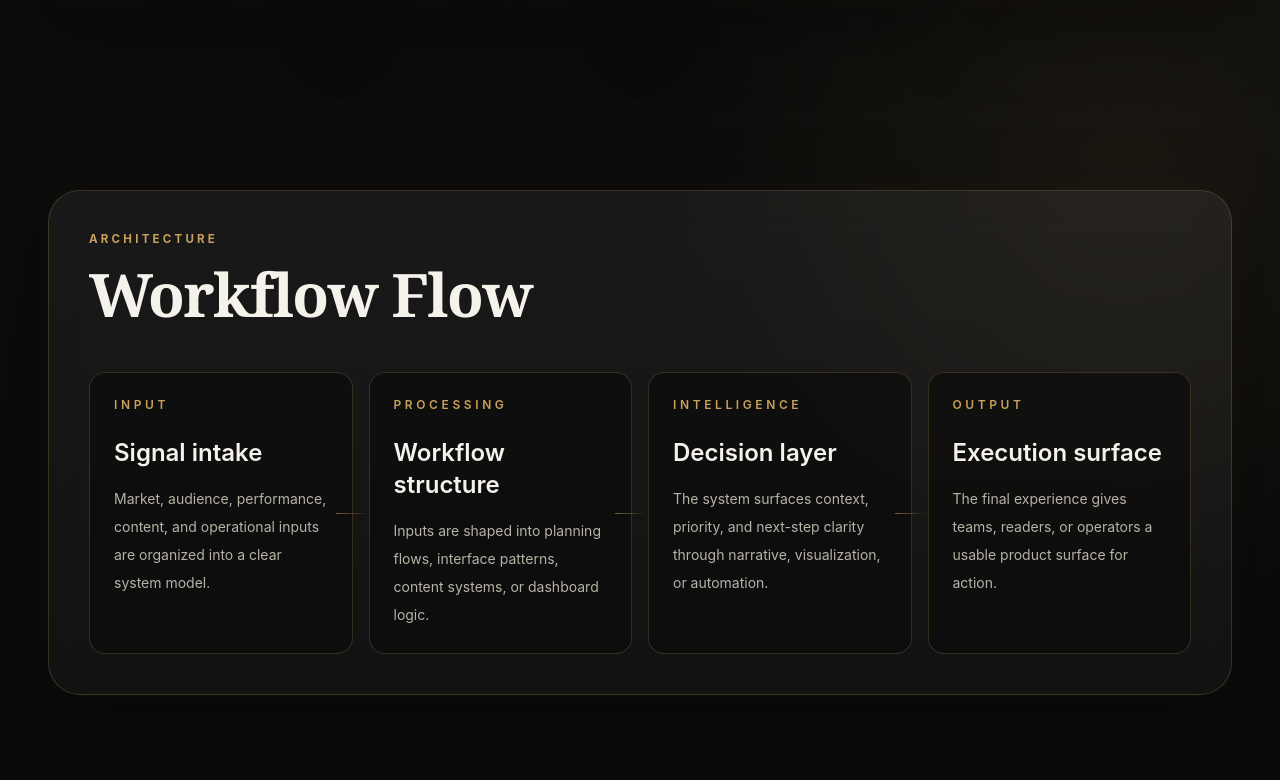
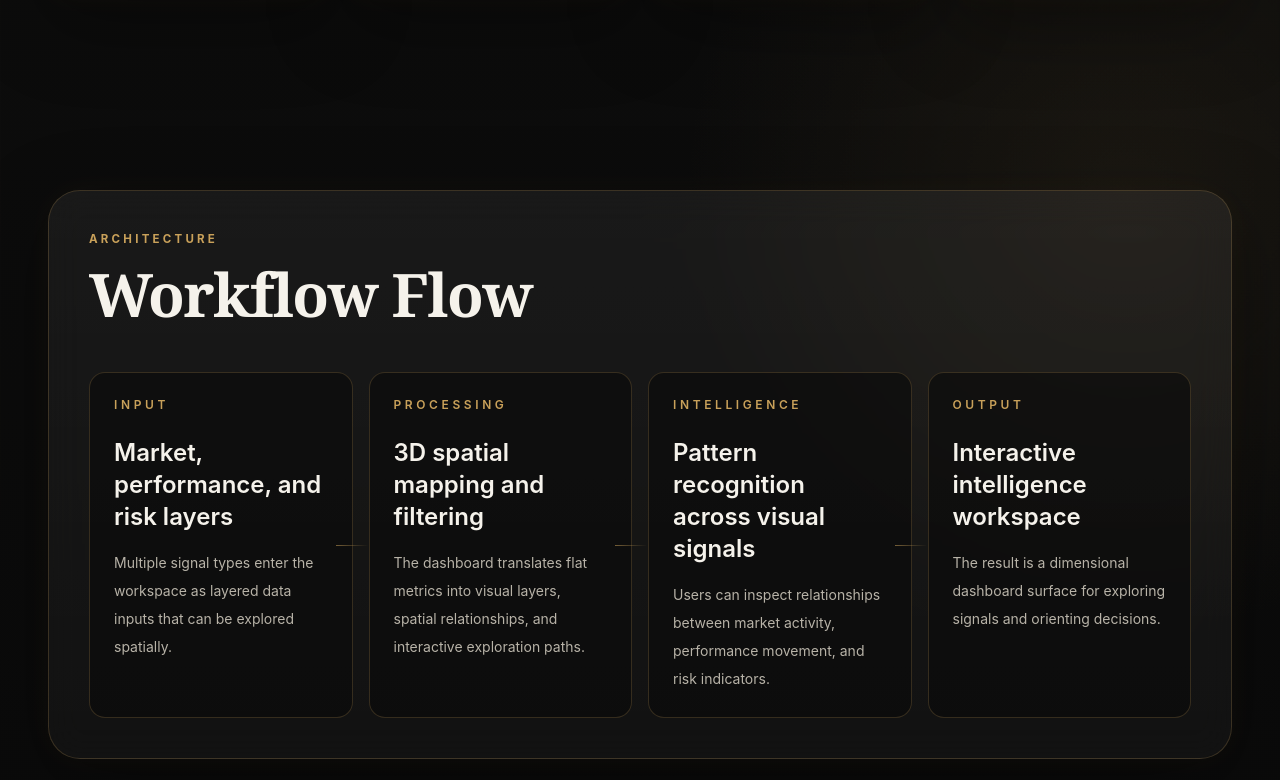
Before and after one commit to codename-blackweb/portfolio, a Next.js app: page /projects/axiome in a window 1280 px wide. Shown: the part 2017-2797 px from the top of the page. Built offline with nearby package versions, Linux system fonts and the light colour scheme.

Commit message:
Refine project system previews

```diff
--- a/data/projects.js
+++ b/data/projects.js
@@ -1,25 +1,25 @@
 const defaultArchitectureSteps = [
   {
     label: 'Input',
-    title: 'Signal intake',
+    title: 'Source inputs',
     description:
       'Market, audience, performance, content, and operational inputs are organized into a clear system model.',
   },
   {
     label: 'Processing',
-    title: 'Workflow structure',
+    title: 'System routing',
     description:
       'Inputs are shaped into planning flows, interface patterns, content systems, or dashboard logic.',
   },
   {
     label: 'Intelligence',
-    title: 'Decision layer',
+    title: 'Interpretive model',
     description:
       'The system surfaces context, priority, and next-step clarity through narrative, visualization, or automation.',
   },
   {
     label: 'Output',
-    title: 'Execution surface',
+    title: 'Delivery interface',
     description:
       'The final experience gives teams, readers, or operators a usable product surface for action.',
   },
@@ -73,6 +73,7 @@ function createProject({
   relatedAssetsTitle,
   relatedAssetsIntro,
   filterGroup,
+  screenshotPlaceholder,
 }) {
   return {
     slug,
@@ -113,7 +114,7 @@ function createProject({
     relatedAssets,
     relatedAssetsTitle,
     relatedAssetsIntro,
-    screenshotPlaceholder: `${title} product preview`,
+    screenshotPlaceholder: screenshotPlaceholder || `${title} product preview`,
     images: ['/placeholder.png'],
   };
 }
@@ -133,6 +134,33 @@ export const projects = [
       'Context: Campaign planning and execution spread across disconnected tools with no unified system. The Challenge: Teams lacked a centralized way to plan, track, and execute campaigns across channels, creating bottlenecks and misalignment.',
     solution:
       'Overture OS structures marketing operations around connected inputs, real-time visibility, and repeatable decision workflows so teams can move from scattered activity to coordinated revenue execution.',
+    screenshotPlaceholder: 'Overture OS campaign system',
+    architectureSteps: [
+      {
+        label: 'Input',
+        title: 'Campaign inputs and content planning',
+        description:
+          'Campaign requirements, channel priorities, content ideas, and launch needs enter one coordinated planning system.',
+      },
+      {
+        label: 'Processing',
+        title: 'Workflow orchestration and scheduling',
+        description:
+          'Planning inputs are sequenced into campaign timelines, ownership paths, publishing windows, and execution workflows.',
+      },
+      {
+        label: 'Intelligence',
+        title: 'Performance tracking and optimization',
+        description:
+          'The system connects execution activity to performance signals so teams can adjust campaigns with clearer context.',
+      },
+      {
+        label: 'Output',
+        title: 'Cross-channel execution layer',
+        description:
+          'Operators get a unified surface for coordinating campaign delivery across content, channels, and reporting.',
+      },
+    ],
     impact: [
       'Centralized campaign planning, tracking, and publishing workflows.',
       'Improved cross-channel coordination and visibility.',
@@ -161,6 +189,33 @@ export const projects = [
       'Context: Operators were monitoring too many disconnected signals without a reliable way to separate noise from priority changes. The Challenge: Important market, workflow, and performance signals were buried across tools, delaying response and making decisions reactive.',
     solution:
       'SignalForge creates a signal layer that detects meaningful changes, organizes them around business context, and turns them into workflows teams can act on.',
+    screenshotPlaceholder: 'SignalForge intelligence engine',
+    architectureSteps: [
+      {
+        label: 'Input',
+        title: 'Search + market signal ingestion',
+        description:
+          'Search behavior, market movement, audience activity, and competitive signals enter the intelligence layer.',
+      },
+      {
+        label: 'Processing',
+        title: 'Signal extraction and clustering',
+        description:
+          'Raw signals are filtered, grouped, and organized around themes that reveal meaningful change.',
+      },
+      {
+        label: 'Intelligence',
+        title: 'Intent scoring and prioritization',
+        description:
+          'The engine ranks patterns by urgency, opportunity, and strategic relevance for operators.',
+      },
+      {
+        label: 'Output',
+        title: 'Actionable insight layer',
+        description:
+          'Teams receive focused intelligence that translates signal movement into decisions and next steps.',
+      },
+    ],
     impact: [
       'Improved visibility into high-priority signals.',
       'Reduced manual scanning and interpretation friction.',
@@ -186,6 +241,33 @@ export const projects = [
       'An editorial strategy experience explaining the shift from traditional SEO to AI search and answer-engine discovery.',
     problem:
       'Context: Search behavior is shifting from ranked links to AI answers, entity recognition, and multi-platform discovery. The Challenge: Teams need a clear way to understand how SEO, answer engines, authority signals, and platform visibility now work together.',
+    screenshotPlaceholder: 'AI search strategy field guide',
+    architectureSteps: [
+      {
+        label: 'Input',
+        title: 'Search behavior and platform shifts',
+        description:
+          'SEO changes, answer-engine behavior, entity signals, and multi-platform discovery patterns shape the editorial foundation.',
+      },
+      {
+        label: 'Processing',
+        title: 'Editorial synthesis and section sequencing',
+        description:
+          'Complex search concepts are organized into a guided narrative that moves readers through the new discovery model.',
+      },
+      {
+        label: 'Intelligence',
+        title: 'Entity authority and answer-engine framing',
+        description:
+          'The experience clarifies how authority, structure, and machine-readable context influence modern visibility.',
+      },
+      {
+        label: 'Output',
+        title: 'Strategic discovery playbook',
+        description:
+          'Readers leave with a sharper framework for building visibility across SEO, AI search, and platform ecosystems.',
+      },
+    ],
     impact: [
       'Clarified the strategic shift from keyword SEO to answer-engine visibility.',
       'Framed AI search, entity authority, and multi-platform discovery in one narrative system.',
@@ -205,6 +287,33 @@ export const projects = [
       'A spatial intelligence dashboard concept for exploring market and risk signals through layered 3D visualization.',
     problem:
       'Context: Market, performance, and risk data often lives in flat dashboards that make spatial relationships hard to understand. The Challenge: Users needed a more dimensional way to explore layered signals without losing orientation or decision context.',
+    screenshotPlaceholder: 'Axiome spatial intelligence dashboard',
+    architectureSteps: [
+      {
+        label: 'Input',
+        title: 'Market, performance, and risk layers',
+        description:
+          'Multiple signal types enter the workspace as layered data inputs that can be explored spatially.',
+      },
+      {
+        label: 'Processing',
+        title: '3D spatial mapping and filtering',
+        description:
+          'The dashboard translates flat metrics into visual layers, spatial relationships, and interactive exploration paths.',
+      },
+      {
+        label: 'Intelligence',
+        title: 'Pattern recognition across visual signals',
+        description:
+          'Users can inspect relationships between market activity, performance movement, and risk indicators.',
+      },
+      {
+        label: 'Output',
+        title: 'Interactive intelligence workspace',
+        description:
+          'The result is a dimensional dashboard surface for exploring signals and orienting decisions.',
+      },
+    ],
     impact: [
       'Created a 3D exploration model for market, performance, and risk signals.',
       'Improved conceptual visibility across layered intelligence inputs.',
@@ -238,6 +347,33 @@ export const projects = [
       'An executive intelligence dashboard designed to turn recruitment, sentiment, and shareholder signals into leadership-ready visibility.',
     problem:
       'Context: Leadership lacked clear visibility into how campaigns were performing and contributing to pipeline outcomes. The Challenge: Campaign data was siloed and difficult to interpret, making attribution unclear and slowing decision-making.',
+    screenshotPlaceholder: 'Executive performance dashboard',
+    architectureSteps: [
+      {
+        label: 'Input',
+        title: 'Campaign and engagement data streams',
+        description:
+          'Campaign activity, engagement signals, pipeline context, and performance data feed the executive view.',
+      },
+      {
+        label: 'Processing',
+        title: 'Data aggregation and normalization',
+        description:
+          'Disconnected reporting inputs are consolidated into a cleaner model for leadership review.',
+      },
+      {
+        label: 'Intelligence',
+        title: 'Attribution and performance analysis',
+        description:
+          'The dashboard connects campaign movement to attribution, sentiment, and business performance signals.',
+      },
+      {
+        label: 'Output',
+        title: 'Executive reporting interface',
+        description:
+          'Leadership gets a polished intelligence surface for faster review, alignment, and decision-making.',
+      },
+    ],
     impact: [
       'Increased attribution visibility +47% across campaign performance.',
       'Reduced reporting time -35% through consolidated dashboards.',
@@ -259,6 +395,33 @@ export const projects = [
       'A content management framework optimized for scale and personalization.',
     problem:
       'Context: High-volume, multi-platform content execution with inconsistent workflows and missed deadlines. The Challenge: Content production and approvals were fragmented, leading to delays, inconsistent publishing, and limited visibility into execution.',
+    screenshotPlaceholder: 'Content execution system',
+    architectureSteps: [
+      {
+        label: 'Input',
+        title: 'Content requests and campaign briefs',
+        description:
+          'Content needs, campaign inputs, audience goals, and platform requirements enter a structured production queue.',
+      },
+      {
+        label: 'Processing',
+        title: 'Production and approval workflows',
+        description:
+          'Requests move through drafting, review, approval, scheduling, and publishing readiness with clearer ownership.',
+      },
+      {
+        label: 'Intelligence',
+        title: 'Publishing cadence and performance tracking',
+        description:
+          'The system tracks delivery rhythm and performance signals to support better planning decisions.',
+      },
+      {
+        label: 'Output',
+        title: 'Scheduled content delivery',
+        description:
+          'Teams get a repeatable execution surface for shipping content across platforms on a reliable cadence.',
+      },
+    ],
     impact: [
       'Reduced turnaround time -39% by streamlining production and approval workflows.',
       'Improved publishing consistency to 95%+ on-time delivery.',
@@ -293,29 +456,30 @@ export const projects = [
     architectureSteps: [
       {
         label: 'Input',
-        title: 'Campaign plans and event inputs',
+        title: 'Channel requirements and content backlog',
         description:
-          'Event priorities, programming needs, social requirements, reporting inputs, and presentation assets enter a coordinated campaign structure.',
+          'Weekly channel needs, event priorities, content inventory, and campaign requests enter the planning system.',
       },
       {
         label: 'Processing',
-        title: 'Asset orchestration',
+        title: 'Weekly scheduling and coordination',
         description:
-          'Campaign assets move through planning, ownership, review, publishing readiness, and event-support workflows.',
+          'Content is organized into publishing windows, ownership assignments, event support needs, and approval paths.',
       },
       {
         label: 'Intelligence',
-        title: 'Campaign visibility',
+        title: 'Performance insights and optimization signals',
         description:
-          'Structured views help teams understand asset coverage, timing, channel readiness, and post-event storytelling opportunities.',
+          'Performance patterns and cadence visibility help inform format decisions, timing, and future planning.',
       },
       {
         label: 'Output',
-        title: 'Coordinated campaign delivery',
+        title: 'Multi-platform content calendar',
         description:
-          'Teams can execute across event programming, social content, reporting, and branded digital proof with clearer timing and responsibilities.',
+          'Teams get a structured calendar for coordinated delivery across campaign, event, and social content surfaces.',
       },
     ],
+    screenshotPlaceholder: 'Content planning system',
     impact: [
       'Maintained 3-4x weekly publishing cadence with 90%+ on-time delivery.',
       'Reduced missed deadlines -40% through structured workflows.',
@@ -370,6 +534,33 @@ export const projects = [
       'A developer experience hub structured around technical resource discovery and product education.',
     problem:
       'Context: Developer-facing resources needed to support education, discovery, and product understanding in one coherent destination. The Challenge: Technical content can become fragmented across docs, marketing pages, and product explainers, making it harder for developers to find the right path.',
+    screenshotPlaceholder: 'Developer resource hub',
+    architectureSteps: [
+      {
+        label: 'Input',
+        title: 'Technical resources and product education',
+        description:
+          'Docs, tutorials, product explainers, and developer learning needs feed the hub architecture.',
+      },
+      {
+        label: 'Processing',
+        title: 'Content architecture and taxonomy',
+        description:
+          'Technical material is organized into discoverable pathways, categories, and resource groupings.',
+      },
+      {
+        label: 'Intelligence',
+        title: 'Discoverability and learning path logic',
+        description:
+          'The experience guides developers toward relevant resources based on intent, product area, and education stage.',
+      },
+      {
+        label: 'Output',
+        title: 'Developer-facing knowledge hub',
+        description:
+          'Developers get a focused destination for understanding products, finding resources, and moving faster.',
+      },
+    ],
     impact: [
       'Improved organization of developer education and technical resources.',
       'Created a clearer entry point for product understanding and discovery.',
@@ -389,6 +580,33 @@ export const projects = [
       'An AI campaign operations concept for planning, execution, and optimization workflows.',
     problem:
       'Context: Campaign teams often plan, execute, and optimize across disconnected workflows while AI tools sit outside the operating process. The Challenge: The concept needed to show how AI could support campaign operations without becoming another isolated layer.',
+    screenshotPlaceholder: 'AI campaign operations workspace',
+    architectureSteps: [
+      {
+        label: 'Input',
+        title: 'Campaign goals and workflow inputs',
+        description:
+          'Campaign objectives, channel requirements, tasks, constraints, and optimization needs enter the workspace.',
+      },
+      {
+        label: 'Processing',
+        title: 'AI-assisted planning and task structuring',
+        description:
+          'The system organizes campaign work into recommended steps, production flows, and execution priorities.',
+      },
+      {
+        label: 'Intelligence',
+        title: 'Optimization prompts and execution signals',
+        description:
+          'AI-supported cues help operators identify planning gaps, improve decisions, and tune campaign activity.',
+      },
+      {
+        label: 'Output',
+        title: 'Campaign operations command layer',
+        description:
+          'Teams get a campaign workspace for coordinating planning, execution, and optimization in one flow.',
+      },
+    ],
     impact: [
       'Framed AI as an operational workflow layer for campaign planning and execution.',
       'Connected campaign strategy, optimization, and production into one product concept.',
@@ -408,6 +626,33 @@ export const projects = [
       'A cinematic interactive essay experience built around immersive pacing and narrative visual storytelling.',
     problem:
       'Context: The editorial concept required a digital experience that could carry tension, pacing, and visual impact beyond a conventional article format. The Challenge: The narrative needed to feel cinematic and immersive while remaining readable, structured, and web-native.',
+    screenshotPlaceholder: 'Cinematic editorial experience',
+    architectureSteps: [
+      {
+        label: 'Input',
+        title: 'Narrative thesis and visual motifs',
+        description:
+          'The central editorial idea, supporting argument, and visual language establish the experience direction.',
+      },
+      {
+        label: 'Processing',
+        title: 'Pacing, sections, and scroll sequencing',
+        description:
+          'The essay is structured into cinematic beats that control rhythm, progression, and reader attention.',
+      },
+      {
+        label: 'Intelligence',
+        title: 'Tension-building editorial cues',
+        description:
+          'Visual emphasis, copy hierarchy, and transitions reinforce the argument without sacrificing readability.',
+      },
+      {
+        label: 'Output',
+        title: 'Immersive essay experience',
+        description:
+          'Readers move through a polished editorial surface built for narrative momentum and impact.',
+      },
+    ],
     impact: [
       'Created a cinematic editorial experience around a high-impact narrative concept.',
       'Improved pacing through immersive visual sequencing and interaction design.',
```
